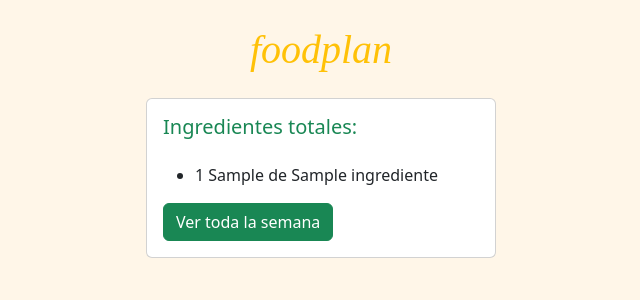
After one commit to dsveraa/foodplan, a Flask app: page /ingredients in a window 1280 px wide. The commit adds this page. Shown: the top 300 px of the page, without its empty margins (319-959 px from the left). Run offline with Flask 3, Linux system fonts and the light colour scheme; tables that the repository leaves empty hold one stand-in row (values such as "Sample post"); some libraries are stand-ins or nearby versions; some web fonts are replaced.

Commit message:
feat: calcula y lista ingredientes totales para la semana

```diff
--- a/app/routes.py
+++ b/app/routes.py
@@ -1,37 +1,59 @@
-from flask import render_template, request, redirect, url_for
+from flask import render_template, request, redirect, url_for, jsonify
 from . import db
-from .models import Plato, Combinacion, Carbohidrato
+from .models import Plato, Combinacion, Carbohidrato, PlatoIngrediente
 from datetime import datetime, timedelta
 from werkzeug.security import generate_password_hash, check_password_hash
-from colorama import Fore, Style
-from pytz import timezone, UTC
-import inspect
-import random
-import pytz
+import json
 
-colors = [Fore.CYAN, Fore.GREEN]
-last_color = None
-
-def printn(message):
-    global last_color
-    frame = inspect.currentframe()
-    info = inspect.getframeinfo(frame.f_back)
-    new_color = random.choice([color for color in colors if color != last_color])
-    last_color = new_color
-    print(f"{new_color}[{info.lineno - 1}] {message}{Style.RESET_ALL}")
-
-# def process_datetime(client_timezone, datetime_obj):
-#     client_tz = pytz.timezone(client_timezone)
-#     client_datetime_tz = client_tz.localize(datetime_obj)
-#     client_datetime_utc = client_datetime_tz.astimezone(pytz.utc)
-#     client_datetime_local = client_datetime_utc.astimezone(client_tz)
-#     date_local=client_datetime_local.isoformat()
-#     utc_iso_format = client_datetime_utc.isoformat()
-#     return date_local, utc_iso_format
+from .utils.debugging import printn
 
 def register_routes(app):
+    @app.route('/ingredients')
+    def ingredients():
+        '''
+        - Iterar PlatoIngrediente
+        - Si plato está en Combinacion, añadir ingrediente a lista_ingredientes considerando 'ingrediente', 'cantidad', 'unidad'.
+
+        - Iterar lista_ingredientes
+        - Agregar a resultados nuevos ingredientes
+        - Si el ingrediente ya está en resultados, sumar cantidades.
+        '''
+        combinaciones = Combinacion.query.order_by(Combinacion.id).all()
+        plato_ingredientes = PlatoIngrediente.query.order_by(PlatoIngrediente.plato_id).all()
+
+        lista_ingredientes = []
+
+        for plato_ingrediente in plato_ingredientes:
+            for combinacion in combinaciones:
+                if plato_ingrediente.plato_id == combinacion.plato_id:
+                    lista_ingredientes.append({
+                        'ingrediente': plato_ingrediente.ingredientes.nombre,
+                        'cantidad': plato_ingrediente.cantidad,
+                        'unidad': plato_ingrediente.unidades.unidad
+                    })
+                    break
+
+        resultados = []
+
+        for ingrediente in lista_ingredientes:
+            encontrado = False
+
+            for resultado in resultados:
+                if resultado['ingrediente'] == ingrediente['ingrediente'] and resultado['unidad'] == ingrediente['unidad']:
+                    resultado['cantidad'] += ingrediente['cantidad']
+                    encontrado = True
+                    break
+
+            if not encontrado:
+                resultados.append({
+                    'ingrediente': ingrediente['ingrediente'],
+                    'cantidad': ingrediente['cantidad'],
+                    'unidad': ingrediente['unidad']
+                })
+
+        return render_template("total_ingredients.html", resultados=resultados)
+
     @app.route('/week')
-
     def week():
         today = datetime.now()
         dias_semana = ['domingo', 'lunes', 'martes', 'miércoles', 'jueves', 'viernes', 'sábado']
--- a/app/templates/base.html
+++ b/app/templates/base.html
@@ -37,6 +37,14 @@ body {
   font-weight: 700;
   font-style: italic;
 }
+.detalles-content {
+    height: 0;
+    overflow: hidden;
+    transition: height 0.4s ease;
+}
+.detalles-content.show {
+    height: auto;
+}
 
 </style>
 </head>
--- a/app/templates/index.html
+++ b/app/templates/index.html
@@ -17,7 +17,6 @@
                         {{ plato }} y ensalada de {{ ensalada }}
                     </p>
                 </div>
-                <div class="detalles-content" id="detalles">
                 <div class="mt-4">
                     <h6>Ingredientes:</h6>
                     <ul>
@@ -35,6 +34,5 @@
         </div>
     </div>
 </div>
-</div>
 
 {% endblock %}
--- /dev/null
+++ b/app/templates/total_ingredients.html
@@ -0,0 +1,29 @@
+{% extends 'base.html' %}
+
+{% block title %}foodplan{% endblock %}
+
+{% block content %}
+<div class="card my-3" style="max-width: 540px; min-width: 350px">
+    <div class="row g-0">
+        <div class="col-md-12">
+            <div class="card-body">
+                <h5 class="card-title text-success">Ingredientes totales:</h5>
+                <div class="mt-4">
+                    <ul>
+                        {% for ingrediente in resultados %}
+                        <li>{{ ingrediente.cantidad }}
+                            {% if ingrediente.unidad != "unidad" %} {{ ingrediente.unidad }}{% if ingrediente.cantidad >
+                            1 and ingrediente.cantidad < 20 and ingrediente.unidad %}{% if
+                                ingrediente.unidad.endswith(('a', 'e' , 'i' , 'o' , 'u' ))%}s{% else %}es {% endif %} {%
+                                endif %} de {% endif %} {{ ingrediente.ingrediente }}</li>
+                                {% endfor %}
+                    </ul>
+                </div>
+                <a href="/week" class="btn btn-success">
+                    Ver toda la semana
+                </a>
+            </div>
+        </div>
+    </div>
+</div>
+{% endblock %}
--- /dev/null
+++ b/app/utils/debugging.py
@@ -0,0 +1,14 @@
+from colorama import Fore, Style
+import inspect
+import random
+
+colors = [Fore.CYAN, Fore.GREEN]
+last_color = None
+
+def printn(message):
+    global last_color
+    frame = inspect.currentframe()
+    info = inspect.getframeinfo(frame.f_back)
+    new_color = random.choice([color for color in colors if color != last_color])
+    last_color = new_color
+    print(f"{new_color}[{info.lineno - 1}] {message}{Style.RESET_ALL}")
```
Also changed, not shown: app/templates/week.html (+12 -17 lines), app/utils/datetime.py (added, +11 -0 lines), 1 other file. Lines whose indentation alone changed are shown as unchanged.
